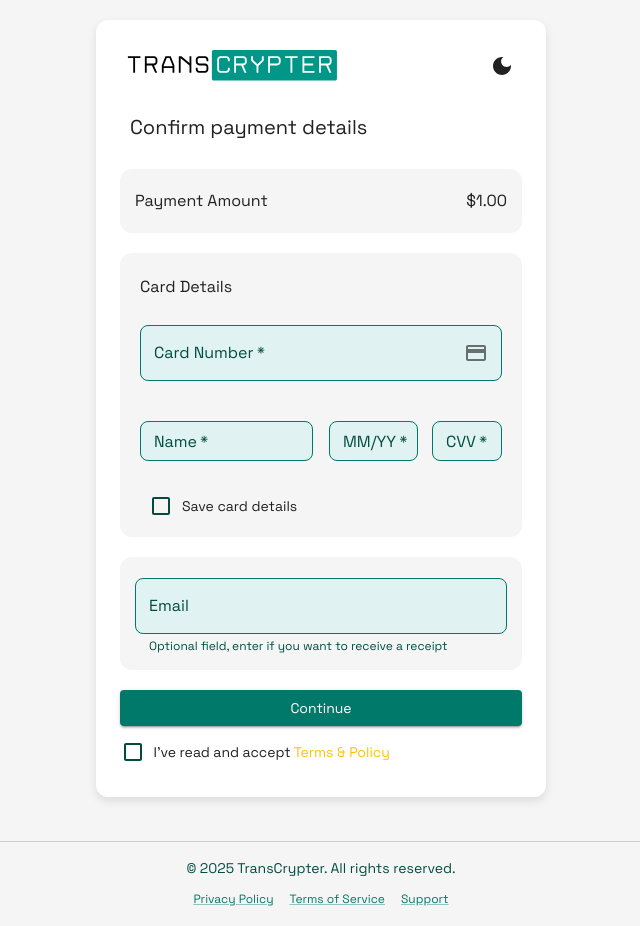
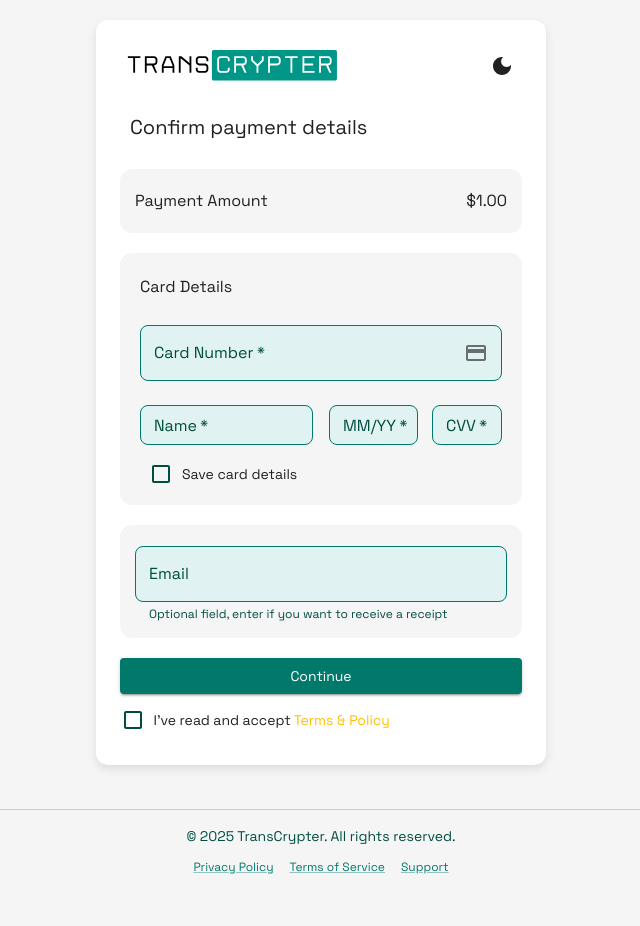
Before and after one commit to vladislavbukatin/payment-demo, a React (Vite) app: page / in a window 1280 px wide. Shown: the whole page, without its empty margins (319-959 px from the left). After the commit the page ends 894 px from the top, so only its background shows below. Built offline with nearby package versions, Linux system fonts and the light colour scheme.

Commit message:
style adjustment

```diff
--- a/src/components/CardDetailsForm/index.jsx
+++ b/src/components/CardDetailsForm/index.jsx
@@ -77,7 +77,7 @@ const CardDetailsForm = ({
       </PaymentAmount>
       <CardWrapper>
       <Typography variant="subtitle1" sx={{ width: "100%", mb: 1 }}>Card Details</Typography>
-        <Grid container columnSpacing={isMobile ? 0 : 2} rowSpacing={isMobile ? 0 : 2}>
+        <Grid container columnSpacing={isMobile ? 0 : 2} >
           <Grid size={12}>
             <TextField
               fullWidth
@@ -141,7 +141,7 @@ const CardDetailsForm = ({
               margin="normal"
             />
           </Grid>
-          <Grid size={isMobile ? 6 : 2.5} sx={{ display: "flex", alignItems: "center", justifyContent: "flex-end"}}>
+          <Grid size={isMobile ? 6 : 2.5} sx={{ display: "flex", alignItems: "center", justifyContent: "flex-end" }}>
             <TextField
               className="cvv"
               required
```
